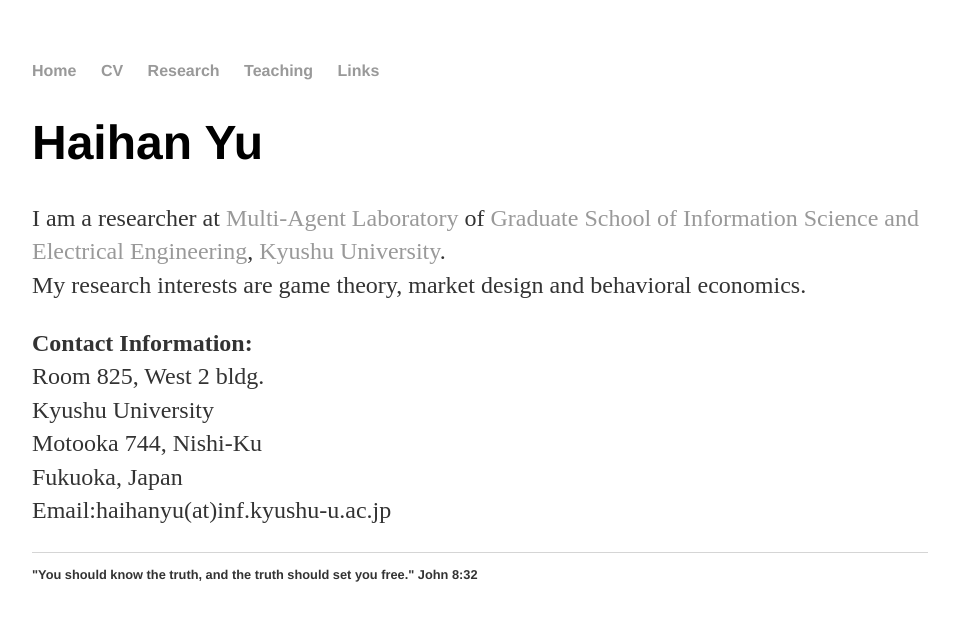
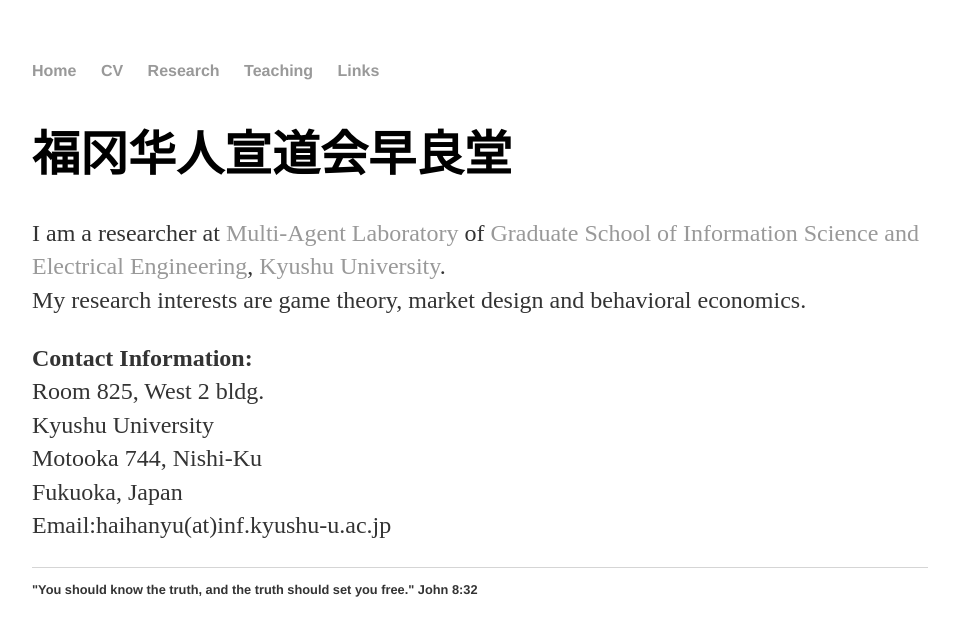
Before and after one commit to zlchurch/zlchurch.github.io, a Jekyll site: the page built from index.html, in a window 1280 px wide. Shown: the top 636 px of the page, without its empty margins (160-1119 px from the left). Built offline with Jekyll 4.4.1, drawn with Linux system fonts in a browser that asks for light colours.

Commit message:
Update index.html

```diff
--- a/index.html
+++ b/index.html
@@ -4,7 +4,7 @@
 ---
 
 	<div class="blurb">
-		<h1>Haihan Yu</h1>
+		<h1>福冈华人宣道会早良堂</h1>
 <p>I am a researcher at <a href= "https://bit.ly/2FBENYL">Multi-Agent Laboratory</a> of <a href="http://www.isee.kyushu-u.ac.jp/e/">Graduate School of Information Science and Electrical Engineering</a>, <a href="http://www.kyushu-u.ac.jp/en/">Kyushu University</a>.<br/>
 
 My research interests are game theory, market design and behavioral economics.</p>
```
